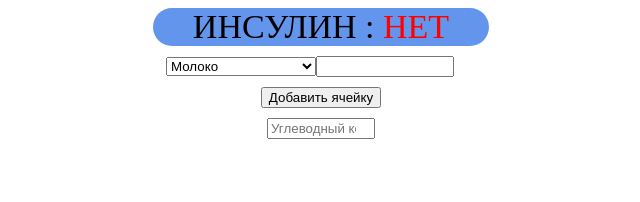
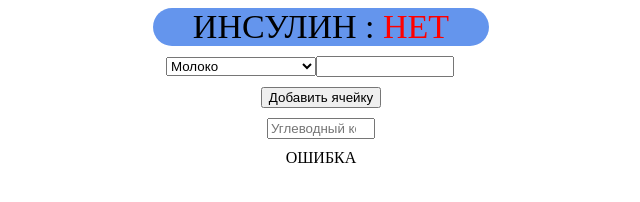
Before and after one commit to dlv-33/Insulin-counter, a plain HTML site: page index.html in a window 1280 px wide. Shown: the whole page, without its empty margins (319-959 px from the left). Drawn offline with Linux system fonts and the light colour scheme.

Commit message:
Update index.html

```diff
--- a/index.html
+++ b/index.html
@@ -15,6 +15,8 @@
         <button>Добавить ячейку</button>
         <input id="uglK" type="number" placeholder="Углеводный коэффициент">
         <script src="script.js"></script>
+        ОШИБКА
     </div>
 </body>
+
 </html>
```
